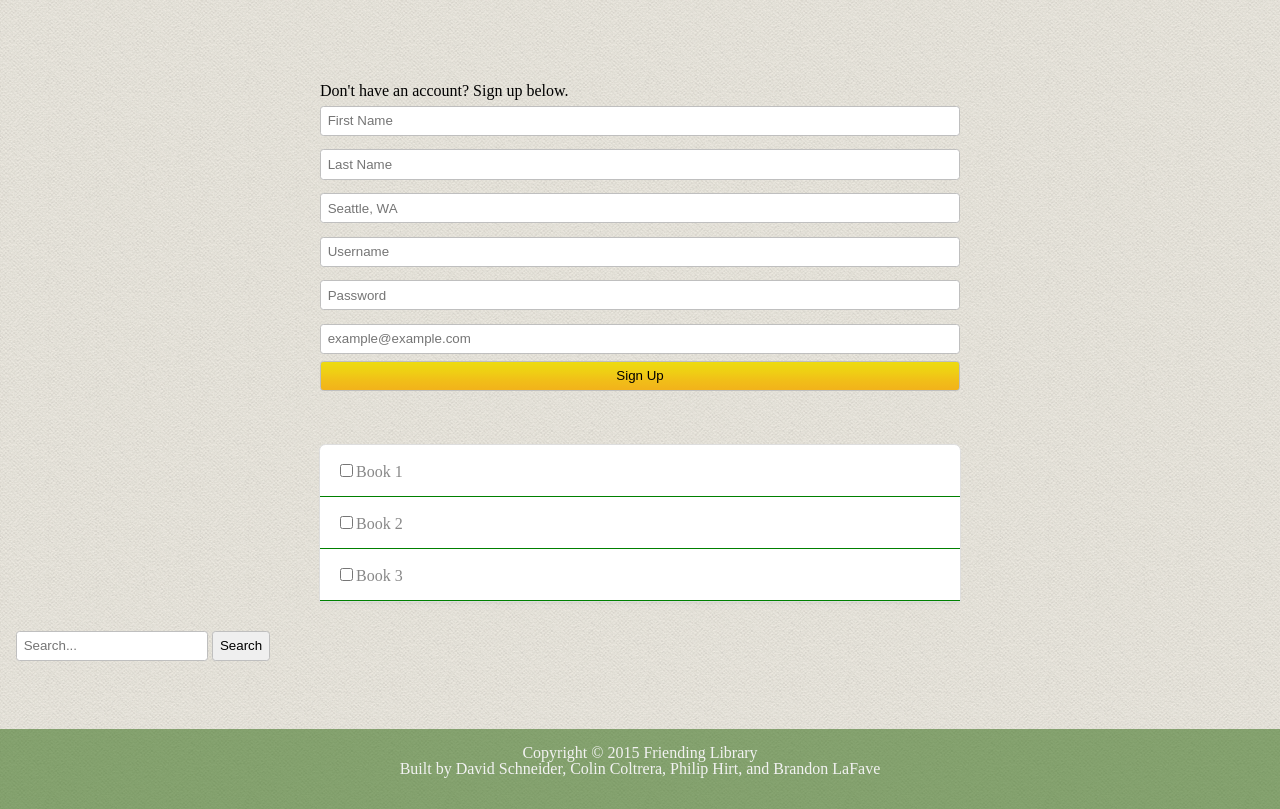
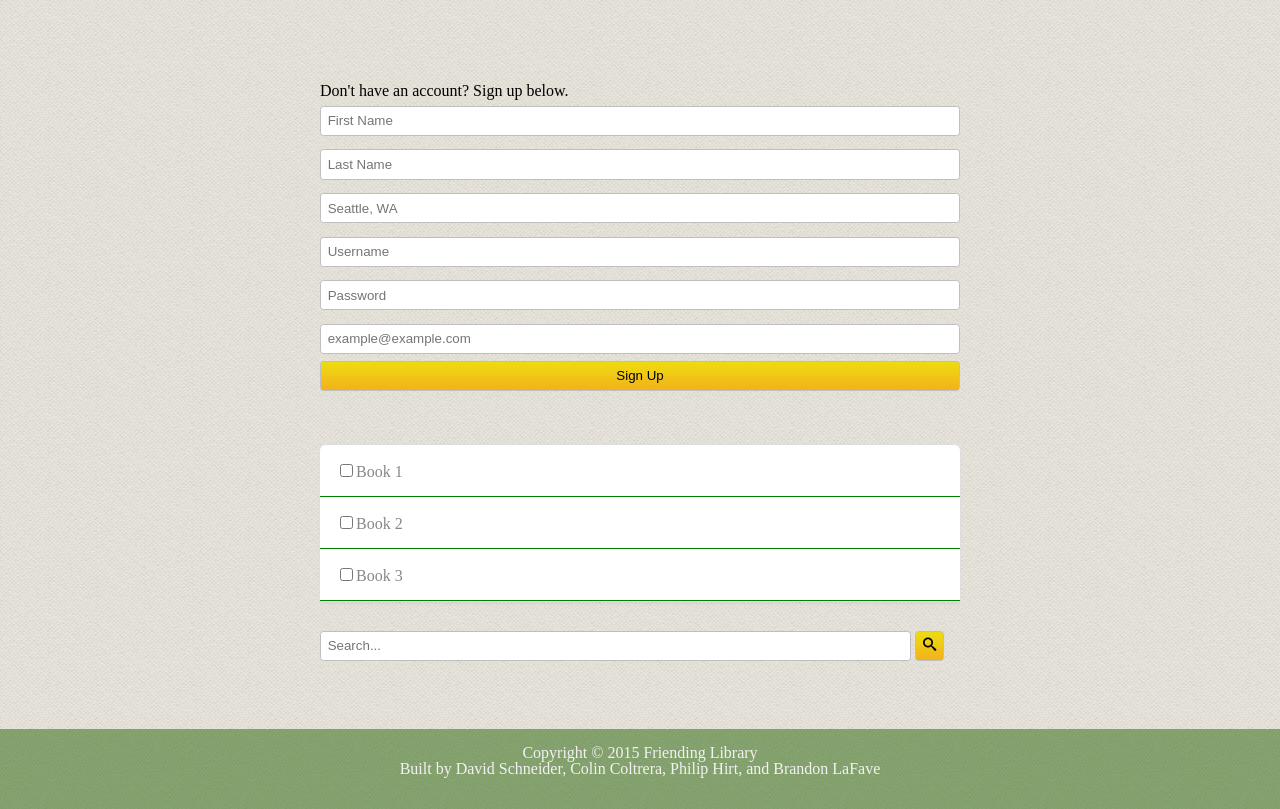
Before and after one commit to davschne/friending-library, a website: page app/index.html in a window 1280 px wide. Shown: the part 85-894 px from the top of the page. Drawn offline with nearby package versions, Linux system fonts and the light colour scheme; files that its build step writes are made by us from their sources; files whose address does not match are found by name.

Commit message:
Add search bar template

```diff
--- a/app/index.html
+++ b/app/index.html
@@ -1,5 +1,5 @@
 <!DOCTYPE html>
-<html class="no-js" lang="en" data-ng-app="friendLibrary">
+<html class="no-js" lang="en" data-ng-app="friendingLibrary">
   <head>
     <meta charset="utf-8">
     <meta http-equiv="x-ua-compatible" content="ie=edge">
@@ -72,9 +72,11 @@
       </article>
 
       <article>
-        <form>
-          <input type="text" placeholder="Search..." required>
-          <input type="button" value="Search">
+        <form class="search">
+          <fieldset>
+            <input aria-label="Search field" type="text" placeholder="Search..." required>
+            <button aria-label="Search button"><span class="icon-search"></button>
+          </fieldset>
         </form>
       </article>
       <!-- <article>
--- a/app/sass/_modules.scss
+++ b/app/sass/_modules.scss
@@ -1,5 +1,16 @@
 .block {
   display: block
+}
+
+/*----- Search Module -----*/
+.search {
+  width: 50%;
+  margin-left: auto;
+  margin-right: auto;
+}
+
+.search input {
+  width: 90%;
 }
 
 /*----- List Items Module -----*/
--- a/app/sass/_symbols.scss
+++ b/app/sass/_symbols.scss
@@ -4,7 +4,7 @@
 	src:url('../fonts/icomoon.eot?#iefix-smydlc') format('embedded-opentype'),
 		url('../fonts/icomoon.ttf?-smydlc') format('truetype'),
 		url('../fonts/icomoon.woff?-smydlc') format('woff'),
-		url('../fonts/icomoon.svg?-smydlc#icomoon') format('svg');
+		url('../tfonts/icomoon.svg?-smydlc#icomoon') format('svg');
 	font-weight: normal;
 	font-style: normal;
 }
```
Also changed, not shown: app/templates/views/search-bar-template.html (added, +6 -0 lines), public/index.html (+1 -1 lines), public/css/application.css. Lines whose indentation alone changed are shown as unchanged.
